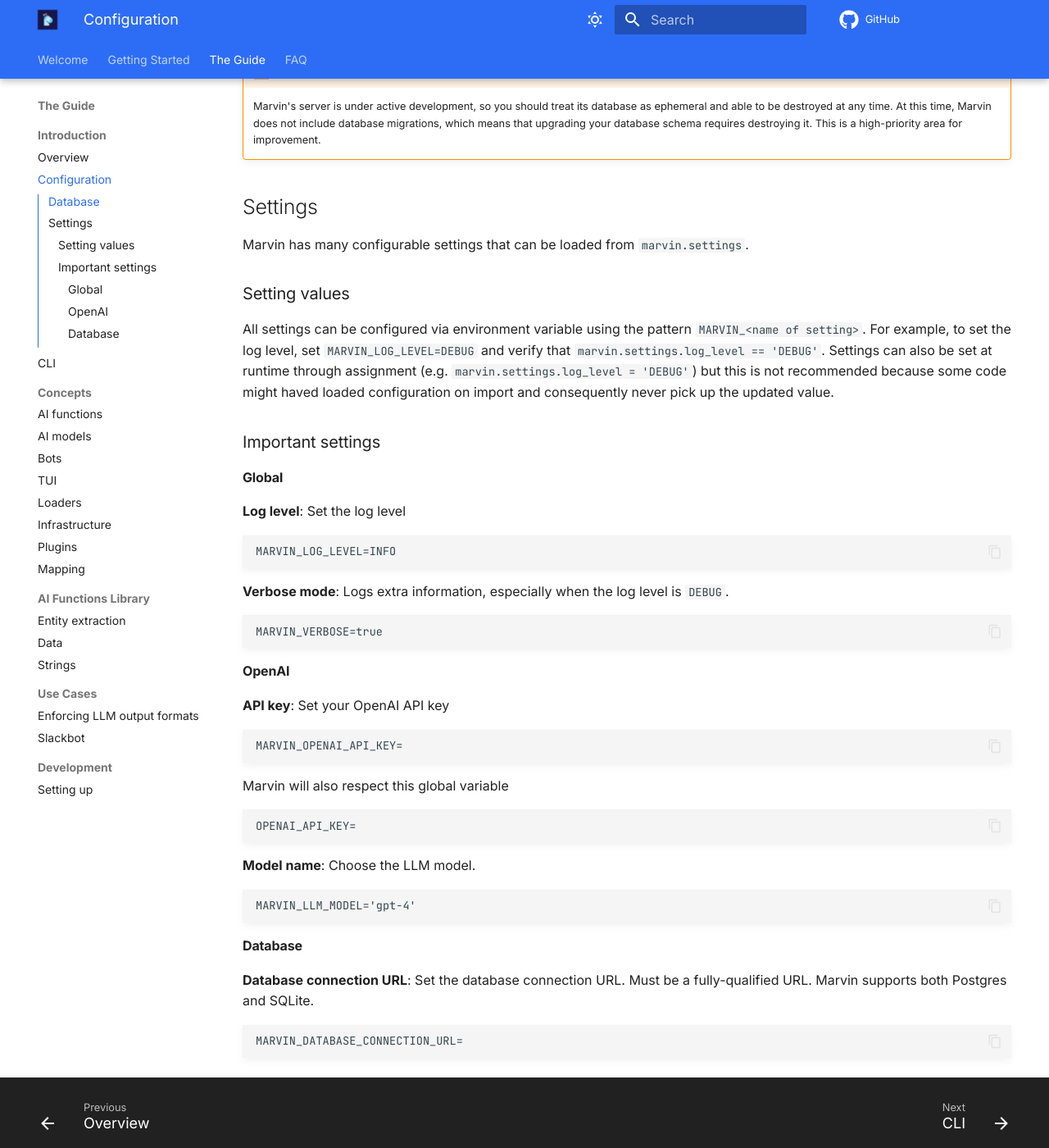
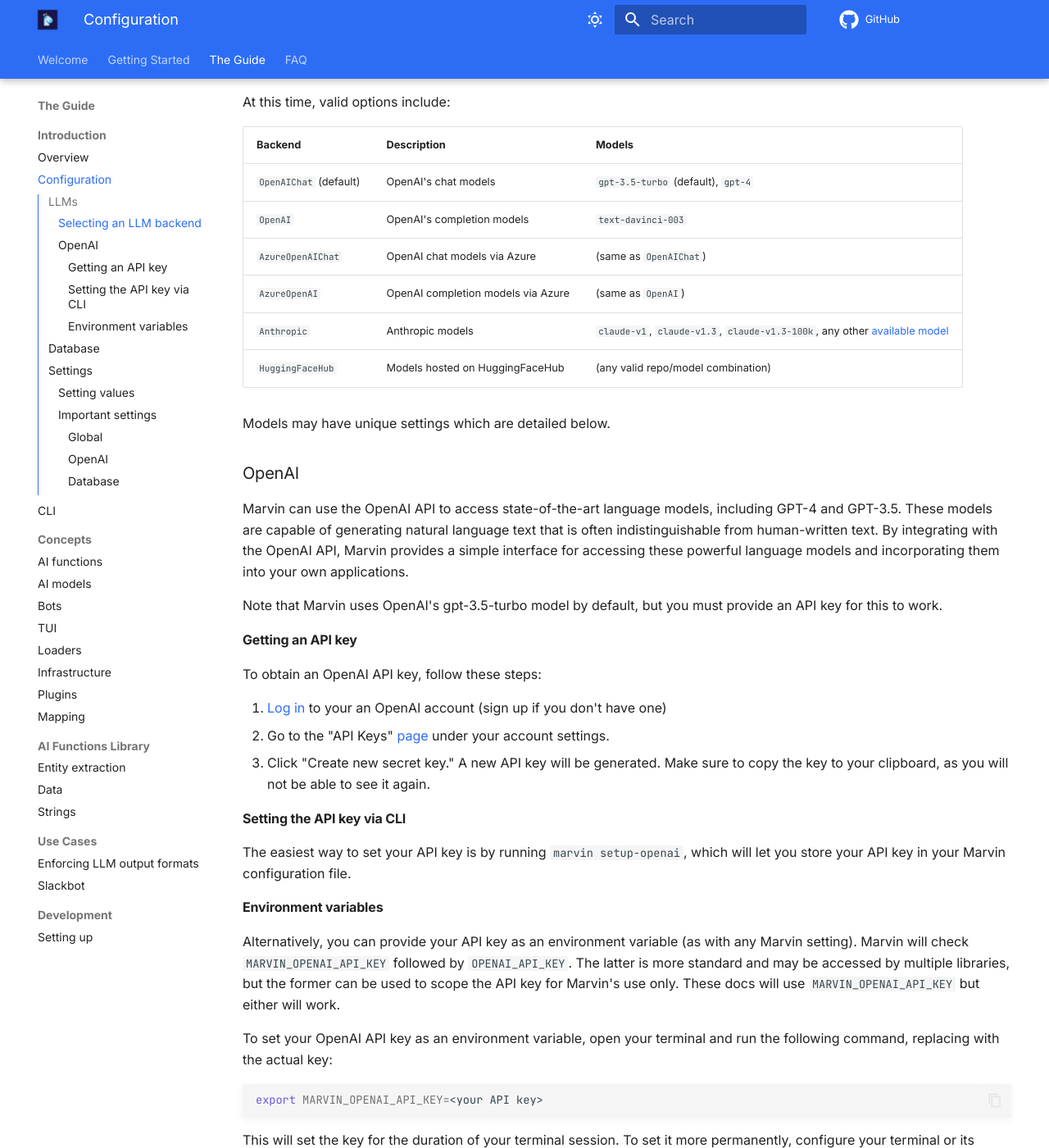
Before and after one commit to PrefectHQ/marvin, an MkDocs documentation site: the page built from docs/guide/introduction/configuration.md, in a window 1280 px wide and 1400 px high, scrolled down 331 px. Shown: the whole window at 82% size. Built offline with MkDocs 1.6.1 and Material for MkDocs 9.7.7, drawn with Linux system fonts in a browser that asks for light colours; comment, search, counter and statistics services are not loaded; some of the changed text lies outside the part shown.

Commit message:
Add docs for backends

````diff
--- a/docs/guide/introduction/configuration.md
+++ b/docs/guide/introduction/configuration.md
@@ -1,4 +1,52 @@
 # Configuration
+
+## LLMs
+
+### Selecting an LLM backend
+
+Marvin supports various LLM backends. The default is OpenAI's GPT-3.5 model, but you can choose from a number of different providers, including OpenAI, Anthropic, Azure, HuggingFaceHub, and more. To change the LLM model, set the `MARVIN_LLM_BACKEND` and `MARVIN_LLM_MODEL` variables appropriately. For some common models, the backend can be selected automatically (e.g. any GPT model, any Claude model).
+
+At this time, valid options include:
+
+| Backend | Description | Models |
+| --- | --- | --- |
+| `OpenAIChat` (default) | OpenAI's chat models | `gpt-3.5-turbo` (default), `gpt-4` |
+| `OpenAI` | OpenAI's completion models | `text-davinci-003` |
+| `AzureOpenAIChat` | OpenAI chat models via Azure | (same as `OpenAIChat`) |
+| `AzureOpenAI` | OpenAI completion models via Azure | (same as `OpenAI`) |
+| `Anthropic` | Anthropic models | `claude-v1`, `claude-v1.3`, `claude-v1.3-100k`, any other [available model](https://console.anthropic.com/docs/api/reference#parameters) |
+| `HuggingFaceHub` | Models hosted on HuggingFaceHub | (any valid repo/model combination) |
+
+
+Models may have unique settings which are detailed below.
+
+### OpenAI
+
+Marvin can use the OpenAI API to access state-of-the-art language models, including GPT-4 and GPT-3.5. These models are capable of generating natural language text that is often indistinguishable from human-written text. By integrating with the OpenAI API, Marvin provides a simple interface for accessing these powerful language models and incorporating them into your own applications.
+
+Note that Marvin uses OpenAI's gpt-3.5-turbo model by default, but you must provide an API key for this to work.
+
+#### Getting an API key
+To obtain an OpenAI API key, follow these steps:
+
+1. [Log in](https://platform.openai.com/) to your an OpenAI account (sign up if you don't have one)
+2. Go to the "API Keys" [page](https://platform.openai.com/account/api-keys) under your account settings.
+3. Click "Create new secret key." A new API key will be generated. Make sure to copy the key to your clipboard, as you will not be able to see it again.
+
+#### Setting the API key via CLI
+
+The easiest way to set your API key is by running `marvin setup-openai`, which will let you store your API key in your Marvin configuration file.
+
+#### Environment variables
+Alternatively, you can provide your API key as an environment variable (as with any Marvin setting). Marvin will check `MARVIN_OPENAI_API_KEY` followed by `OPENAI_API_KEY`. The latter is more standard and may be accessed by multiple libraries, but the former can be used to scope the API key for Marvin's use only. These docs will use `MARVIN_OPENAI_API_KEY` but either will work.
+
+To set your OpenAI API key as an environment variable, open your terminal and run the following command, replacing <your API key> with the actual key:
+```shell
+export MARVIN_OPENAI_API_KEY=<your API key>
+```
+
+This will set the key for the duration of your terminal session. To set it more permanently, configure your terminal or its respective env files.
+
 ## Database
 Running Marvin as an API server requires a database. By default, Marvin uses a SQLite database stored at `~/.marvin/marvin.sqlite`. You can set the database location and type by changing the `MARVIN_DATABASE_CONNECTION_URL` setting. Marvin is tested with SQLite and Postgres. It may also work with other database supported by SQLAlchemy, so long as there are async drivers available.
 
--- a/mkdocs.yml
+++ b/mkdocs.yml
@@ -6,9 +6,9 @@
     - index.md
   - Getting Started:
     - Installation: getting_started/installation.md
-    - Configure OpenAI: getting_started/openai.md
     - Chat: getting_started/chat_quickstart.md
     - AI functions: getting_started/ai_functions_quickstart.md
+    - AI models: getting_started/ai_models_quickstart.md
     - Bots: getting_started/bots_quickstart.md
   - The Guide:
     - Introduction:
@@ -111,6 +111,7 @@
   - pymdownx.inlinehilite
   - pymdownx.snippets
   - pymdownx.superfences
+  - tables
   - toc:
       permalink: true
 repo_url: https://github.com/prefecthq/marvin
````
Also changed, not shown: docs/faq.md (+0 -6 lines), docs/getting_started/installation.md (+1 -1 lines), docs/getting_started/openai.md (deleted, +0 -29 lines), docs/index.md (+1 -1 lines).
